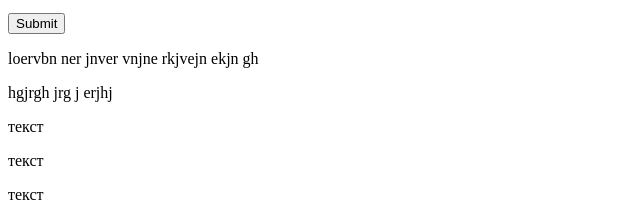
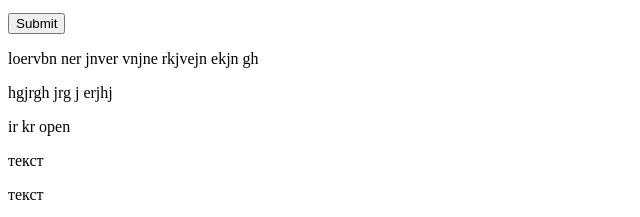
Before and after one commit to iqar1987/site2, a plain HTML site: page index.html in a window 1280 px wide. Shown: the part 1654-1871 px from the top of the page, 0-640 px from the left. Drawn offline with Linux system fonts and the light colour scheme.

Commit message:
5-th commit

```diff
--- a/index.html
+++ b/index.html
@@ -102,7 +102,7 @@
 
 	<p>loervbn ner jnver vnjne rkjvejn ekjn gh</p>
 	<p>hgjrgh jrg j erjhj</p>
-	<p>текст</p>
+	<p>ir kr open</p>
 	<p>текст</p>
 	<p>текст</p>
 	<p>текст</p>
```
